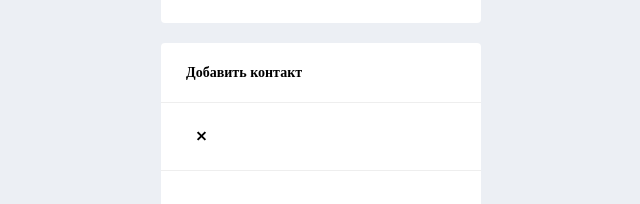
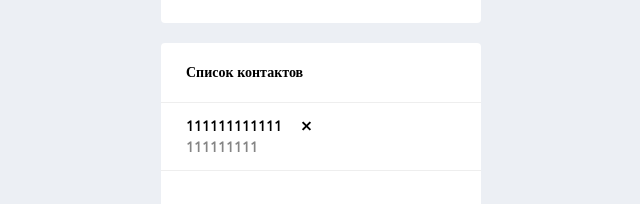
Before and after one commit to antonsaf18/-contact_book, a Vue app: page / in a window 1280 px wide. Shown: the part 394-598 px from the top of the page, without its empty margins (319-959 px from the left). Built offline with nearby package versions, Linux system fonts and the light colour scheme.

Commit message:
added contact-list-component

```diff
--- a/src/components/contact-list-component/script.js
+++ b/src/components/contact-list-component/script.js
@@ -1,21 +1,11 @@
 export default {
     name: 'contact-list-component',
-    props: [
-        'arrForUser',
-    ],
+    props: {
+
+    },
     data: function () {
         return {
             isClicked: true,
-            arrayForUser: [
-                {
-                    user: 'иван иванов',
-                    number: '89521780000',
-                },
-                {
-                    user: '1иван 1иванов',
-                    number: '89521780011',
-                },
-            ]
         }
     },
     created() {
--- a/src/components/contact-list-component/template.html
+++ b/src/components/contact-list-component/template.html
@@ -1,22 +1,21 @@
 <div class="contact-list-component">
     <div class="contact-list-component-info">
-        <h3>Добавить контакт</h3>
+        <h3>Список контактов</h3>
     </div>
     <div class="contact-list-component-wrap">
 
-        <div :arrayForUser="arrForUser" v-if="isClicked" class="contact-list-component-wrap-user">
+        <div v-if="isClicked" class="contact-list-component-wrap-user">
             <div class="contact-list-component-wrap-user-name">
-                <h3 v-for="item in arrForUser" class="contact-list-component-wrap-user-name-name">{{item.user}}</h3>
+                <h3 class="contact-list-component-wrap-user-name-name">111111111111</h3>
                 <div v-on:click="getClick()" class="contact-list-component-wrap-user-name-check">
                     <div class="contact-list-component-wrap-user-name-check-check"></div>
                     <div class="contact-list-component-wrap-user-name-check-check1"></div>
                 </div>
             </div>
             <div class="contact-list-component-wrap-user-number">
-                <h3 v-for="item in arrForUser" class="contact-list-component-wrap-user-number-number">{{item.number}}</h3>
+                <h3 class="contact-list-component-wrap-user-number-number">111111111</h3>
             </div>
         </div>
 
-
     </div>
 </div>
```
